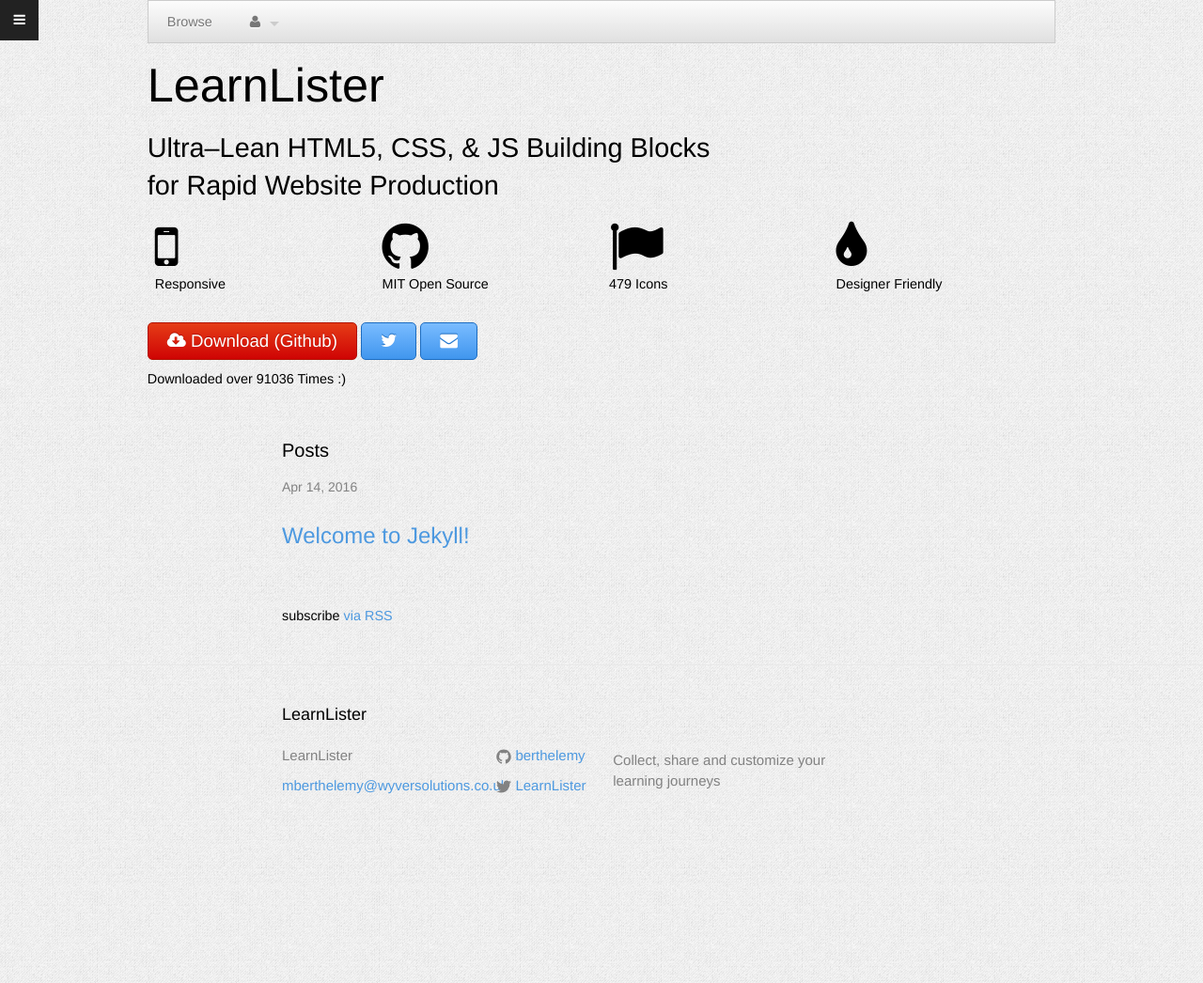
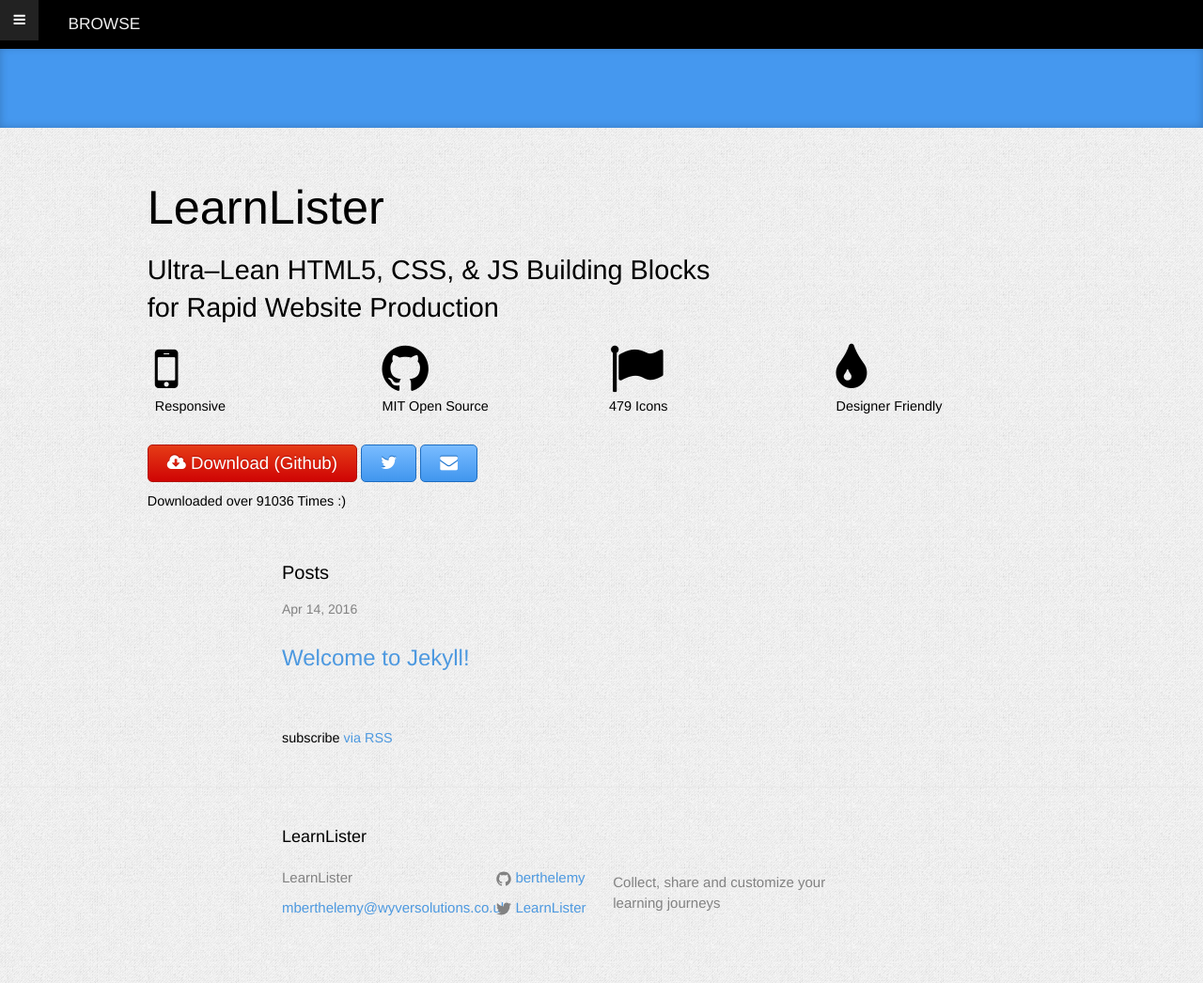
Before and after one commit to Wyver-Solutions/LearnLister, a Jekyll site: the page built from index.html, in a window 1280 px wide and 1046 px high. Shown: the whole window at 94% size. Built offline with Jekyll 4.4.1, drawn with Linux system fonts in a browser that asks for light colours; nearby versions of some CDN libraries.

Commit message:
Reinstated navbar

```diff
--- a/_includes/header.html
+++ b/_includes/header.html
@@ -1,24 +1,18 @@
 <header>
+<nav class="navbar">
+  <ul>
 
+  <li><a href="">Browse</a></li>
+  </ul>
 
-  <div class="grid">
-<ul class="menu">
-
-<li><a href="">Browse</a></li>
-<li><a href=""><i class="fa fa-user"></i></a>
-  <ul>
-  <li><a href=""><i class="fa fa-cog"></i> Sub Item</a></li>
-  <li><a href=""><i class="fa fa-envelope"></i> Sub Item</a>  </li>
-  <li class="divider"><a href=""><i class="fa fa-trash"></i> li.divider</a></li>
-  </ul>
-</li>
-
-</ul>
+</nav>
 
 
 
 
+<div class="callout callout-top clearfix"></div>
 
+  <div class="grid">
     <h1>{{ site.title }}</h1>
     <h4>Ultra–Lean HTML5, CSS, & JS Building Blocks<br />for Rapid Website Production</h4>
     <div class="col_3">
@@ -49,5 +43,5 @@
     <p>Downloaded over 91036 Times :)</p>
   </div>
 </div>
-    </nav>
+
 </header>
```
